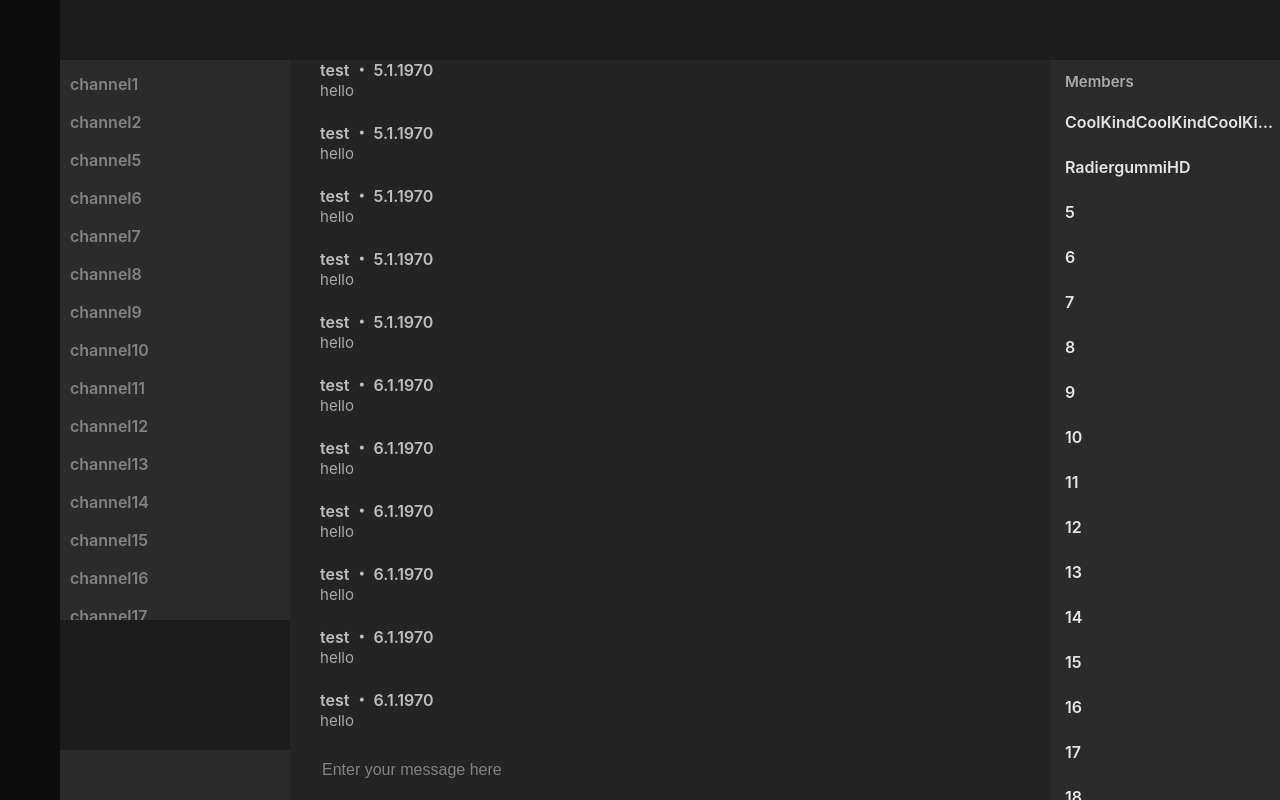
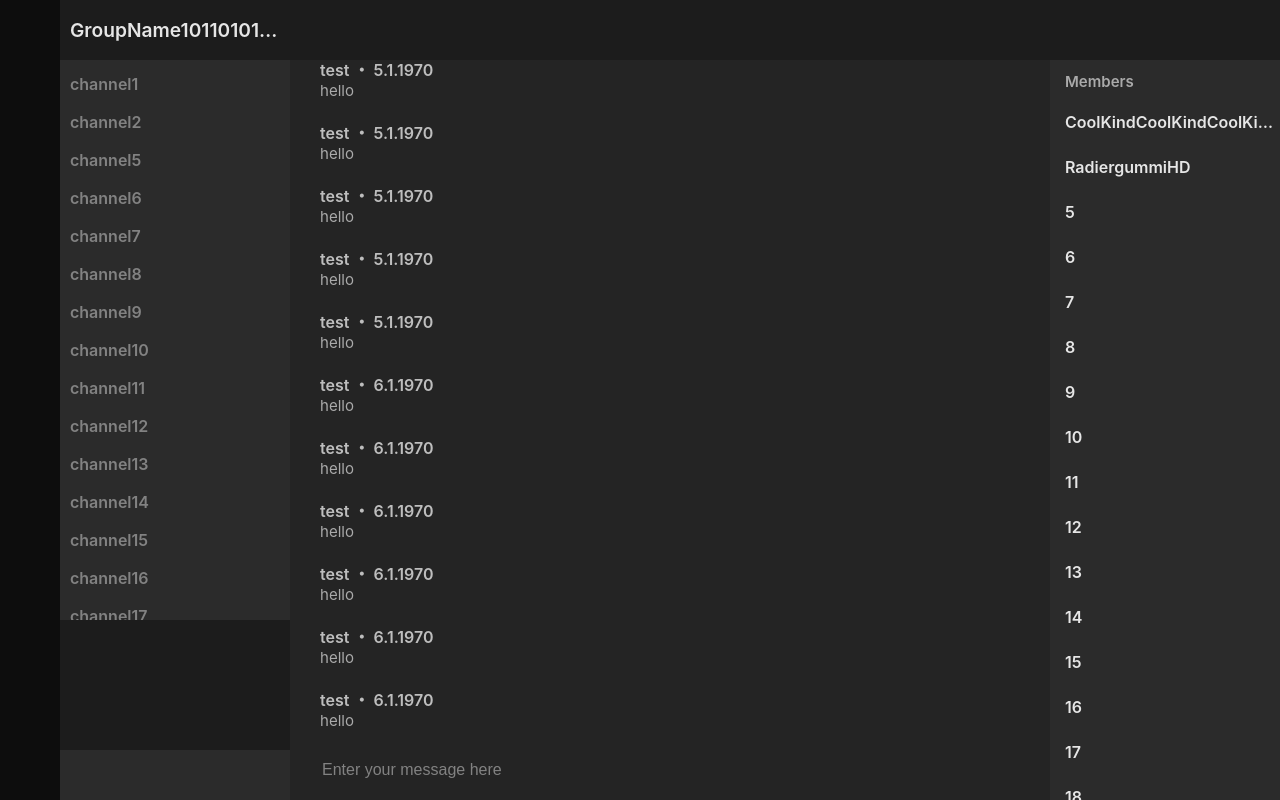
Before and after one commit to Voices-Chat/voices-webclient, a React (Vite) app: page / in a window 1280 px wide. Built offline with nearby package versions, Linux system fonts and the light colour scheme.

Commit message:
feat: group name display

```diff
--- a/src/App.css
+++ b/src/App.css
@@ -41,6 +41,11 @@ html, body {
     grid-area: groupinfo;
     border-bottom: 1px solid var(--bg-1);
     background-color: var(--bg-1);
+
+    display: flex;
+    align-items: center;
+    padding: 0px 5px 0px 10px;
+    overflow: hidden;
 }
 
 .title {
--- a/src/App.tsx
+++ b/src/App.tsx
@@ -3,6 +3,7 @@ import ChannelList from "./components/ChannelList";
 import MemberList from "./components/MemberList";
 import MessageList from "./components/MessageList";
 import ChatInput from "./components/ChatInput";
+import GroupInfo from "./components/GroupInfo";
 
 const dummyMembers = [
   { id: "0", name: "CoolKindCoolKindCoolKindCoolKindCoolKindCoolKindCoolKind" },
@@ -34,7 +35,7 @@ function App() {
   return (
     <>
       <div className="sidebar"></div>
-      <div className="groupinfo"></div>
+      <div className="groupinfo"><GroupInfo name={"GroupName10110101117272D7"}/></div>
       <div className="title"></div>
       <div className="channels"><ChannelList channels={dummyChannels} /></div>
       <div className="chat"><MessageList messages={dummyMessages} /></div>
--- /dev/null
+++ b/src/components/GroupInfo.css
@@ -0,0 +1,6 @@
+.group-name {
+    text-overflow: ellipsis;
+    overflow: hidden;
+    font-size: larger;
+    color: var(--fg-3);
+}
--- /dev/null
+++ b/src/components/GroupInfo.tsx
@@ -0,0 +1,7 @@
+import "./GroupInfo.css";
+
+export default function GroupInfo(props: {name: string}){
+    return <span className="group-name">
+        {props.name}
+    </span>;
+}
```
